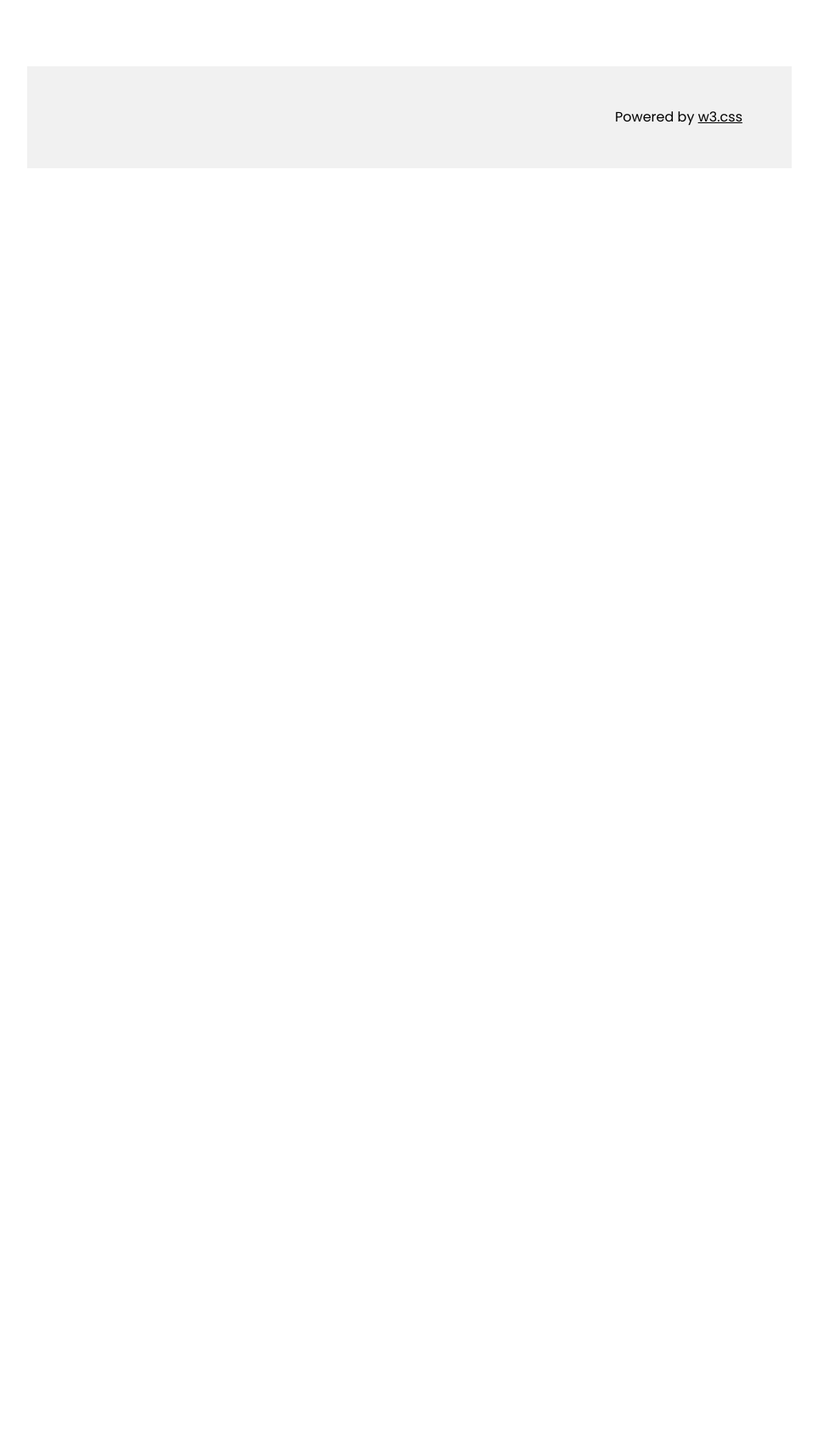
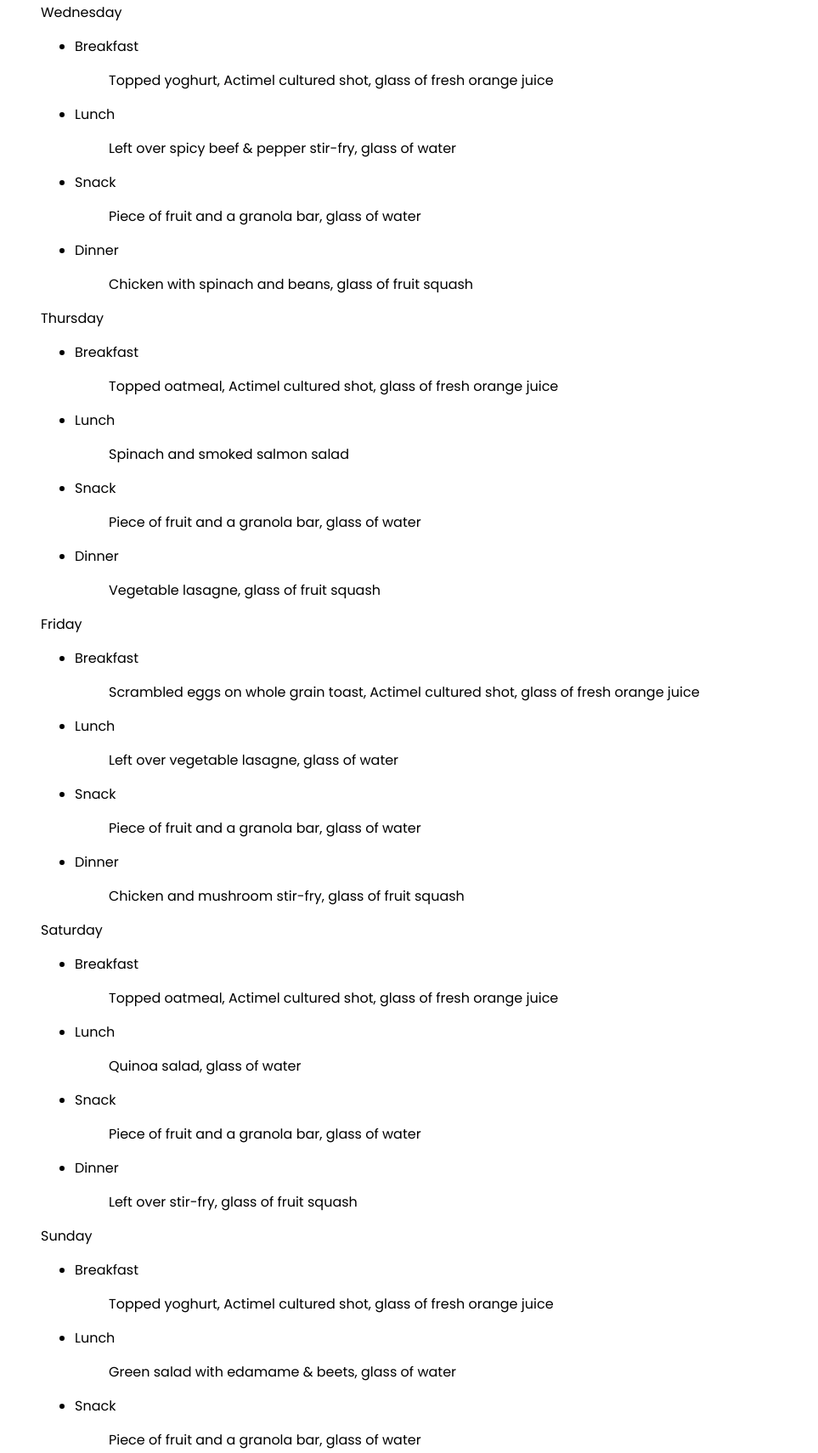
Before and after one commit to RobertSla/RobertSla.github.io, a plain HTML site: page index.html in a window 1280 px wide. Shown: the part 8267-9977 px from the top of the page at 85% size, without its empty margins (308-1271 px from the left). Before the commit the page ends 8465 px from the top, so only its background shows below. Drawn offline with nearby package versions, Linux system fonts and the light colour scheme.

Commit message:
Update index.html

```diff
--- a/index.html
+++ b/index.html
@@ -387,6 +387,121 @@ a.anchor {
              </ul>
          </li>
          </ul>
+       <p>Wednesday
+           <ul>
+           <li>Breakfast
+             <ul>
+              <p>Topped yoghurt, Actimel cultured shot, glass of fresh orange juice</p>
+               </ul>
+           </li>
+           <li>Lunch
+             <ul>
+               <p>Left over spicy beef & pepper stir-fry, glass of water</p>
+               </ul>
+           </li>
+          <li>Snack
+            <ul>
+              <p>Piece of fruit and a granola bar, glass of water</p>
+              </ul>
+          </li>
+          <li>Dinner
+             <ul>
+               <p>Chicken with spinach and beans, glass of fruit squash</p>
+               </ul>
+          </li>
+          </ul>
+          <p>Thursday
+            <ul>
+            <li>Breakfast
+              <ul>
+               <p>Topped oatmeal, Actimel cultured shot, glass of fresh orange juice</p>
+                </ul>
+            </li>
+            <li>Lunch
+              <ul>
+                <p>Spinach and smoked salmon salad</p>
+                </ul>
+            </li>
+           <li>Snack
+             <ul>
+               <p>Piece of fruit and a granola bar, glass of water</p>
+               </ul>
+           </li>
+           <li>Dinner
+              <ul>
+                <p>Vegetable lasagne, glass of fruit squash</p>
+                </ul>
+           </li>
+           </ul>
+           <p>Friday
+            <ul>
+            <li>Breakfast
+              <ul>
+               <p>Scrambled eggs on whole grain toast, Actimel cultured shot, glass of fresh orange juice</p>
+                </ul>
+            </li>
+            <li>Lunch
+              <ul>
+                <p>Left over vegetable lasagne, glass of water</p>
+                </ul>
+            </li>
+           <li>Snack
+             <ul>
+               <p>Piece of fruit and a granola bar, glass of water</p>
+               </ul>
+           </li>
+           <li>Dinner
+              <ul>
+                <p>Chicken and mushroom stir-fry, glass of fruit squash</p>
+                </ul>
+           </li>
+           </ul>
+           <p>Saturday
+            <ul>
+            <li>Breakfast
+              <ul>
+               <p>Topped oatmeal, Actimel cultured shot, glass of fresh orange juice</p>
+                </ul>
+            </li>
+            <li>Lunch
+              <ul>
+                <p>Quinoa salad, glass of water</p>
+                </ul>
+            </li>
+           <li>Snack
+             <ul>
+               <p>Piece of fruit and a granola bar, glass of water</p>
+               </ul>
+           </li>
+           <li>Dinner
+              <ul>
+                <p>Left over stir-fry, glass of fruit squash</p>
+                </ul>
+           </li>
+           </ul>
+           <p>Sunday
+            <ul>
+            <li>Breakfast
+              <ul>
+               <p>Topped yoghurt, Actimel cultured shot, glass of fresh orange juice</p>
+                </ul>
+            </li>
+            <li>Lunch
+              <ul>
+                <p>Green salad with edamame & beets, glass of water</p>
+                </ul>
+            </li>
+           <li>Snack
+             <ul>
+               <p>Piece of fruit and a granola bar, glass of water</p>
+               </ul>
+           </li>
+           <li>Dinner
+              <ul>
+                <p>Chicken Fajitas, glass of fruit squash</p>
+                </ul>
+           </li>
+           </ul>
 <!-- End page content -->
 </div>
 
```
Lines whose indentation alone changed are shown as unchanged.
